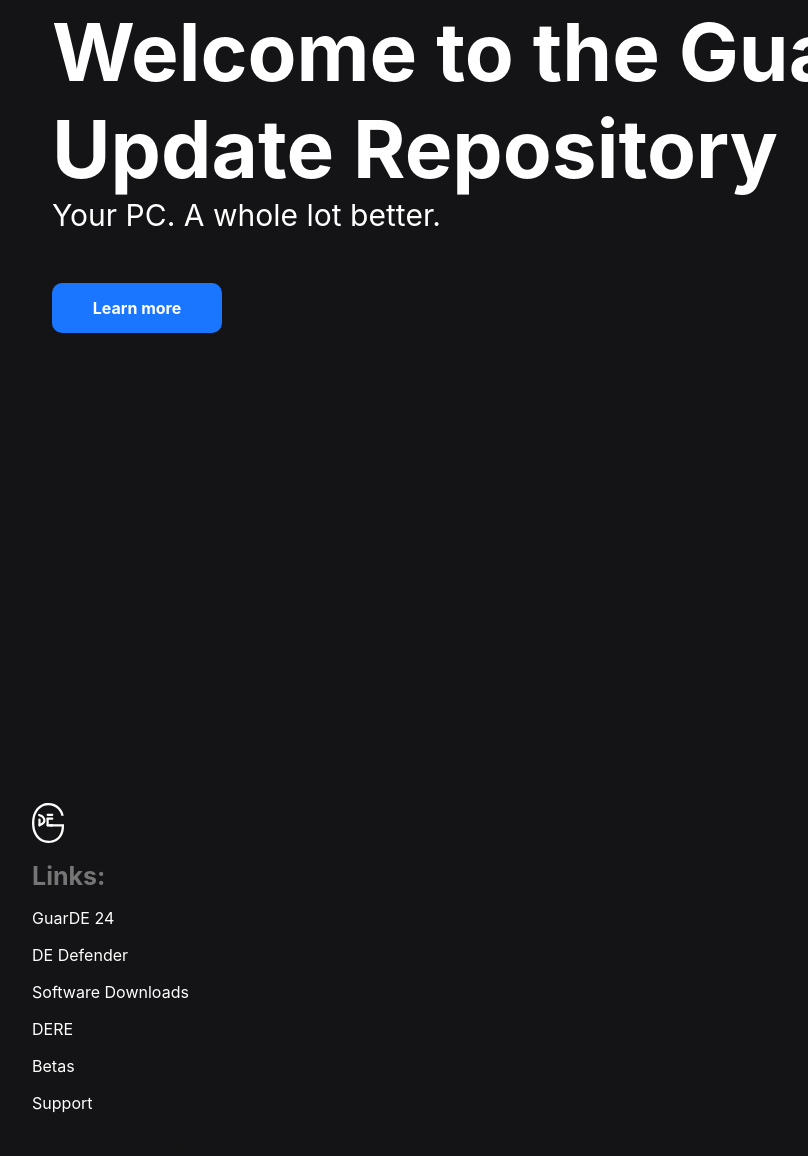
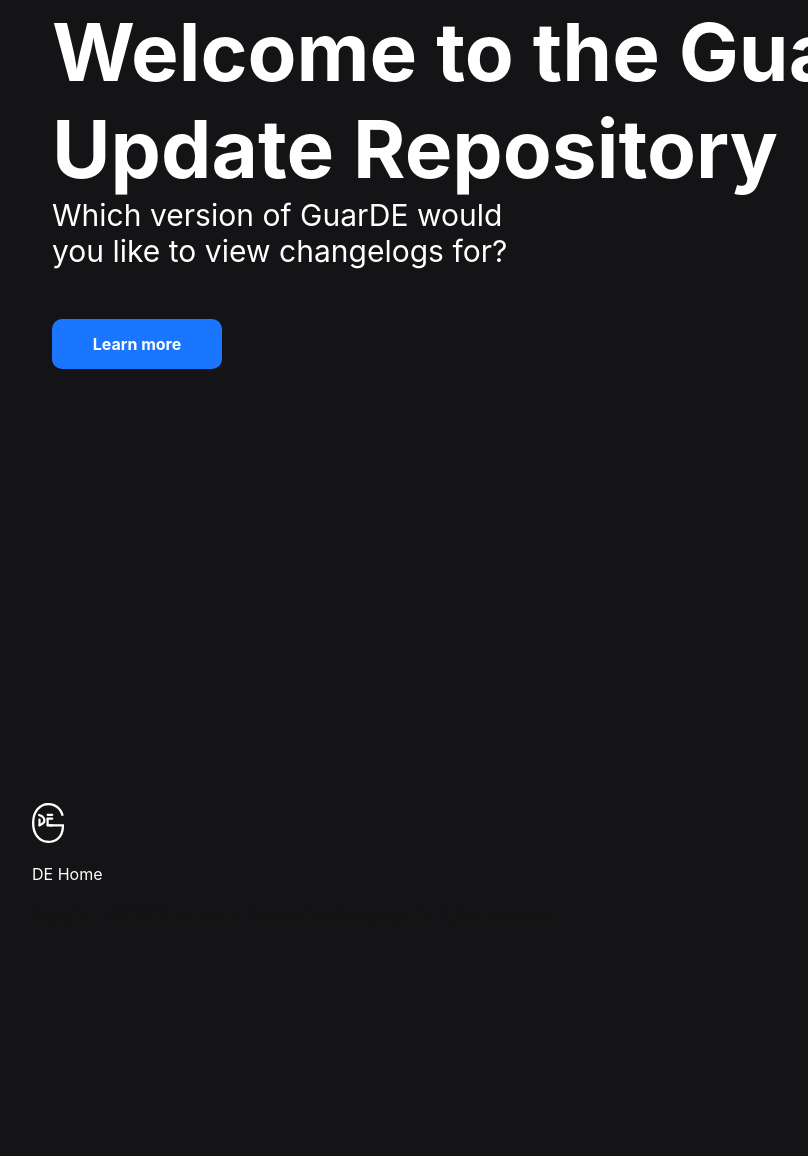
Before and after one commit to DakotasElectronics/guardeupdates, a plain HTML site: page index.html in a window 1280 px wide. Shown: the part 147-1303 px from the top of the page, without its empty margins (8-816 px from the left). Drawn offline with Linux system fonts and the light colour scheme.

Commit message:
Update index.html

```diff
--- a/index.html
+++ b/index.html
@@ -15,22 +15,16 @@
         <main>
             <div id="guarde">
                 <h1>Welcome to the GuarDE Update Repository</h1>
-                <h2>Your PC. A whole lot better.</h2>
+                <h2>Which version of GuarDE would you like to view changelogs for?</h2>
                 <p class="button first_item">Learn more</p>
             </div>
         </main>
         <!--Code responsible for footer. Do not edit.-->
         <footer>
             <img src="webimages/de.svg">
-            <h3>Links:</h3>
-            <a href="guarde.html"><p class="footerbutton">GuarDE 24</p></a>
-            <a href="defender.html"><p class="footerbutton">DE Defender</p></a>
-            <a href="downloads.html"><p class="footerbutton">Software Downloads</p></a>
-            <a href="dere.html"><p class="footerbutton">DERE</p></a>
-            <a href="betas.html"><p class="footerbutton">Betas</p></a>
-            <a href="support.html"><p class="footerbutton">Support</p></a>
+            <a href="https://dakotaselectronics.wixsite.com/home"><p class="footerbutton">DE Home</p></a>
             <br>
-            <p id="trademark">© 2025 Dakota's Electronics</p>
+            <p id="trademark">Copyright © 2026 Dakota's Electronics Company. All rights reserved.</p>
         </footer>
         <!--End of footer-->
     </body>
```
